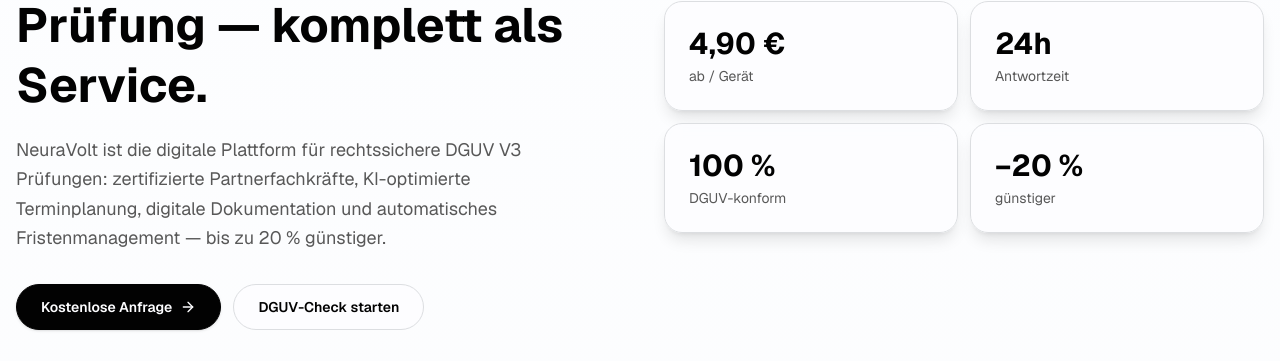
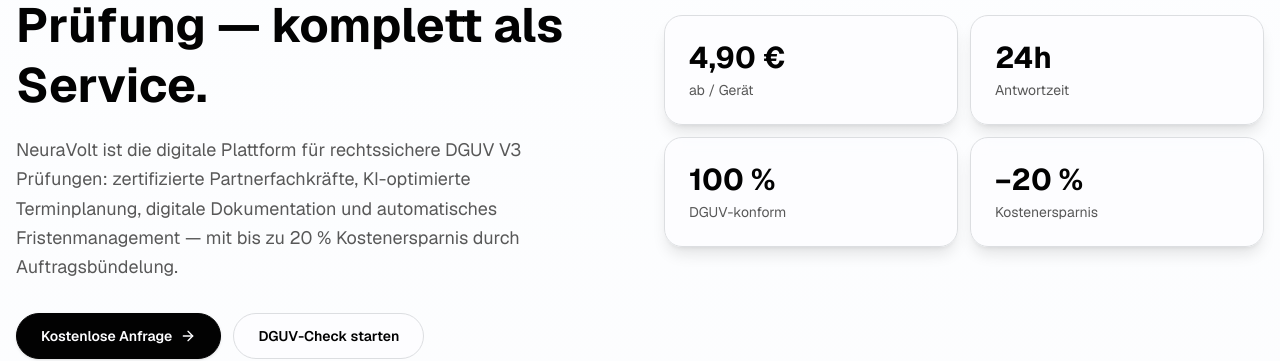
Before and after one commit to n1kborian/neuravolt-app, a Next.js app in the folder apps/marketing/: page /dguv-pruefung in a window 1280 px wide. Shown: the part 273-634 px from the top of the page. Built offline with nearby package versions, Linux system fonts and the light colour scheme; no server answers.

Commit message:
removing 20% billiger als markt

```diff
--- a/apps/marketing/src/app/angebote/PageClient.tsx
+++ b/apps/marketing/src/app/angebote/PageClient.tsx
@@ -11,7 +11,7 @@
   { icon: Shield, title: "Rechtssicher nach DGUV V3", desc: "Zertifizierte Elektrofachkräfte, konform zu VDE 0701/0702." },
   { icon: FileText, title: "Digitale Protokolle", desc: "Revisionssicher, sofort abrufbar, BG-konform." },
   { icon: Zap, title: "Fristen automatisch", desc: "Keine Frist mehr verpassen — wir erinnern rechtzeitig." },
-  { icon: TrendingDown, title: "Bis zu 20 % günstiger", desc: "Durch KI-gestützte Auftragsbündelung in der Region." },
+  { icon: TrendingDown, title: "Bis zu 20 % Kostenersparnis", desc: "Durch KI-gestützte Auftragsbündelung in der Region." },
 ];
 
 const priceBreakdown = [
--- a/apps/marketing/src/app/angebote/page.tsx
+++ b/apps/marketing/src/app/angebote/page.tsx
@@ -3,7 +3,7 @@
 export const metadata = {
   title: "Preise – DGUV V3 Prüfung ab 4,90 € pro Gerät | NeuraVolt Stuttgart",
   description:
-    "Transparente Preise für DGUV V3 Betriebsmittelprüfungen. Bis zu 20 % günstiger durch KI-Auftragsbündelung. Einmalprüfung ab 4,90 € oder Wartungspaket ab 3,90 €/Gerät/Monat. Kostenlose Anfrage.",
+    "Transparente Preise für DGUV V3 Betriebsmittelprüfungen. Bis zu 20 % Kostenersparnis durch KI-Auftragsbündelung. Ab 4,90 € pro Gerät, ohne Vertragsbindung. Kostenlose Anfrage.",
 };
 
 export default function Page() {
--- a/apps/marketing/src/app/branchen/PageClient.tsx
+++ b/apps/marketing/src/app/branchen/PageClient.tsx
@@ -75,7 +75,7 @@
   { icon: ShieldCheck, label: "Rechtssicher nach DGUV V3", sub: "Zertifizierte Elektrofachkräfte — konform zu VDE 0701/0702." },
   { icon: Clock, label: "Fristenmanagement inklusive", sub: "Automatische Erinnerungen vor jedem Prüfzyklus." },
   { icon: FileText, label: "Digitale Protokolle", sub: "Revisionssicher, sofort abrufbar, BG-konform." },
-  { icon: Sparkles, label: "Ab 4,90 € pro Gerät", sub: "Bis zu 20 % unter Marktpreis durch Auftragsbündelung." },
+  { icon: Sparkles, label: "Ab 4,90 € pro Gerät", sub: "Bis zu 20 % Kostenersparnis durch Auftragsbündelung." },
 ];
 
 const process = [
--- a/apps/marketing/src/app/dguv-pruefung/PageClient.tsx
+++ b/apps/marketing/src/app/dguv-pruefung/PageClient.tsx
@@ -10,7 +10,7 @@
   { value: "4,90 €",  label: "ab / Gerät" },
   { value: "24h",     label: "Antwortzeit" },
   { value: "100 %",   label: "DGUV-konform" },
-  { value: "−20 %",   label: "günstiger" },
+  { value: "−20 %",   label: "Kostenersparnis" },
 ];
 
 const leistungen = [
@@ -18,7 +18,7 @@
   { icon: Shield,       title: "Prüfung durch Fachkräfte", desc: "Zertifizierte Partnerfachkräfte aus unserem Netzwerk prüfen Ihre Betriebsmittel gemäß DGUV Vorschrift 3." },
   { icon: FileText,     title: "Digitale Dokumentation",   desc: "Prüfprotokoll sofort digital verfügbar, Prüfplaketten angebracht, rechtssicher archiviert." },
   { icon: Clock,        title: "Fristenmanagement",        desc: "Automatische Erinnerungen vor dem nächsten Prüftermin — nie wieder abgelaufene Fristen." },
-  { icon: Zap,          title: "KI-Auftragsbündelung",     desc: "Unsere KI bündelt Aufträge regional im Partnernetzwerk — so arbeiten Partner effizienter und Sie zahlen bis zu 20 % weniger als bei klassischen Anbietern." },
+  { icon: Zap,          title: "KI-Auftragsbündelung",     desc: "Unsere KI bündelt Aufträge regional im Partnernetzwerk — so arbeiten Partner effizienter und Sie profitieren von bis zu 20 % Kostenersparnis." },
   { icon: CheckCircle2, title: "Rundum-Schutz",            desc: "Vollständige Compliance ohne eigenen Aufwand — wir übernehmen alles." },
 ];
 
@@ -61,7 +61,7 @@
                   Rechtssichere DGUV-Prüfung — komplett als Service.
                 </h1>
                 <p className="text-muted-foreground text-lg leading-relaxed mb-8 max-w-xl">
-                  NeuraVolt ist die digitale Plattform für rechtssichere DGUV V3 Prüfungen: zertifizierte Partnerfachkräfte, KI-optimierte Terminplanung, digitale Dokumentation und automatisches Fristenmanagement — bis zu 20 % günstiger.
+                  NeuraVolt ist die digitale Plattform für rechtssichere DGUV V3 Prüfungen: zertifizierte Partnerfachkräfte, KI-optimierte Terminplanung, digitale Dokumentation und automatisches Fristenmanagement — mit bis zu 20 % Kostenersparnis durch Auftragsbündelung.
                 </p>
                 <div className="flex flex-wrap gap-3">
                   <Link href="/contact"
--- a/apps/marketing/src/app/dguv-pruefung/page.tsx
+++ b/apps/marketing/src/app/dguv-pruefung/page.tsx
@@ -3,7 +3,7 @@
 export const metadata = {
   title: "DGUV V3 Prüfung Stuttgart – Rechtssicherer Rundum-Service | NeuraVolt",
   description:
-    "DGUV V3 Betriebsmittelprüfung als Komplett-Service: zertifizierte Partnerfachkräfte, KI-optimierte Terminplanung, digitale Protokolle & automatisches Fristenmanagement. Bis zu 20 % günstiger. Ab 4,90 €/Gerät.",
+    "DGUV V3 Betriebsmittelprüfung als Komplett-Service: zertifizierte Partnerfachkräfte, KI-optimierte Terminplanung, digitale Protokolle & automatisches Fristenmanagement. Bis zu 20 % Kostenersparnis. Ab 4,90 €/Gerät.",
 };
 
 export default function Page() {
--- a/apps/marketing/src/app/fuer-unternehmen/PageClient.tsx
+++ b/apps/marketing/src/app/fuer-unternehmen/PageClient.tsx
@@ -8,7 +8,7 @@
 
 const benefits = [
   { icon: Clock,           title: "Zeit sparen",               desc: "Kein Koordinationsaufwand, keine Fristenverfolgung, keine Protokollpflege. Wir übernehmen alles." },
-  { icon: TrendingDown,    title: "Kosten reduzieren",         desc: "Bis zu 20 % unter Marktpreis — durch KI-gestützte Auftragsbündelung und unser Netzwerk zertifizierter Partner. Ab 4,90 € pro Gerät." },
+  { icon: TrendingDown,    title: "Kosten reduzieren",         desc: "Bis zu 20 % Kostenersparnis durch KI-gestützte Auftragsbündelung und unser Netzwerk zertifizierter Partner. Ab 4,90 € pro Gerät." },
   { icon: Shield,          title: "Haftungsrisiko eliminieren", desc: "100% compliant, rechtssicher dokumentiert, versicherungskonform. Sie sind auf der sicheren Seite." },
   { icon: BarChart3,       title: "Volle Transparenz",         desc: "Digitales Dashboard mit allen Prüfdaten, Fristen und Protokollen — jederzeit abrufbar." },
   { icon: HeadphonesIcon,  title: "Fester Ansprechpartner",    desc: "Im Wartungspaket erhalten Sie einen persönlichen Ansprechpartner bei NeuraVolt." },
--- a/apps/marketing/src/app/fuer-unternehmen/page.tsx
+++ b/apps/marketing/src/app/fuer-unternehmen/page.tsx
@@ -3,7 +3,7 @@
 export const metadata = {
   title: "DGUV V3 für Unternehmen – Outsourcing ohne Aufwand | NeuraVolt Stuttgart",
   description:
-    "DGUV V3 komplett auslagern: NeuraVolt übernimmt Prüfung, Dokumentation und Fristenmanagement — über ein Netzwerk zertifizierter Partner, KI-optimiert und bis zu 20 % günstiger als klassische Anbieter.",
+    "DGUV V3 komplett auslagern: NeuraVolt übernimmt Prüfung, Dokumentation und Fristenmanagement — über ein Netzwerk zertifizierter Partner, KI-optimiert mit bis zu 20 % Kostenersparnis durch Auftragsbündelung.",
 };
 
 export default function Page() {
--- a/apps/marketing/src/app/page.tsx
+++ b/apps/marketing/src/app/page.tsx
@@ -12,7 +12,7 @@
 export const metadata = {
   title: "NeuraVolt – DGUV V3 Prüfung Stuttgart & Region",
   description:
-    "NeuraVolt ist die digitale Plattform für DGUV V3 Betriebsmittelprüfungen in Stuttgart. Zertifizierte Partnerfachkräfte, KI-optimierte Auftragsbündelung, automatisches Fristenmanagement — bis zu 20 % günstiger. Ab 4,90 €/Gerät.",
+    "NeuraVolt ist die digitale Plattform für DGUV V3 Betriebsmittelprüfungen in Stuttgart. Zertifizierte Partnerfachkräfte, KI-optimierte Auftragsbündelung, automatisches Fristenmanagement — bis zu 20 % Kostenersparnis. Ab 4,90 €/Gerät.",
 };
 
 export default function HomePage() {
--- a/apps/marketing/src/components/home/ClusterSection.tsx
+++ b/apps/marketing/src/components/home/ClusterSection.tsx
@@ -59,7 +59,7 @@
     icon: TrendingDown,
     value: "step-6",
     title: "Ersparnis weitergeben",
-    body: "Die eingesparten Anfahrts- und Planungskosten geben wir direkt an Sie weiter. Durch Clusterung zahlen Sie bis zu 20 % weniger — ohne Abstriche bei Qualität oder Rechtssicherheit.",
+    body: "Die eingesparten Anfahrts- und Planungskosten geben wir direkt an Sie weiter. Durch Clusterung sind Kostenersparnisse von bis zu 20 % möglich — ohne Abstriche bei Qualität oder Rechtssicherheit.",
   },
 ];
 
--- a/apps/marketing/src/components/home/FAQSection.tsx
+++ b/apps/marketing/src/components/home/FAQSection.tsx
@@ -41,8 +41,8 @@
   {
     icon: TrendingDown,
     value: "item-7",
-    q: "Warum ist NeuraVolt günstiger als andere Anbieter?",
-    a: "NeuraVolt ist eine digitale Plattform, die über ein Netzwerk zertifizierter Elektrofachkraft-Partner arbeitet. Unsere KI bündelt Aufträge regional und zeitlich — die Partner können effizienter arbeiten, und wir geben diese Einsparungen direkt an Sie weiter. Das Ergebnis: Preise bis zu 20 % unter dem Marktüblichen, bei gleichem Qualitäts- und Rechtssicherheitsstandard.",
+    q: "Wie erzielt NeuraVolt die Kostenersparnis?",
+    a: "NeuraVolt ist eine digitale Plattform, die über ein Netzwerk zertifizierter Elektrofachkraft-Partner arbeitet. Unsere KI bündelt Aufträge regional und zeitlich — die Partner können effizienter arbeiten, und wir geben diese Einsparungen direkt an Sie weiter. Das Ergebnis: bis zu 20 % Kostenersparnis bei gleichem Qualitäts- und Rechtssicherheitsstandard.",
   },
   {
     icon: Building2,
--- a/apps/marketing/src/components/ui/ruixen-ui-hero.tsx
+++ b/apps/marketing/src/components/ui/ruixen-ui-hero.tsx
@@ -11,7 +11,7 @@
   { num: "4,90 €", label: "Pro Gerät",        sub: "zzgl. MwSt. · kein Vertrag nötig" },
   { num: "24h",    label: "Rückmeldung",      sub: "Angebot innerhalb eines Werktages" },
   { num: "100%",   label: "Rechtssicher",     sub: "Zertifizierte Elektrofachkräfte" },
-  { num: "−20 %",  label: "unter Marktpreis", sub: "Durch KI-gestützte Auftragsbündelung" },
+  { num: "−20 %",  label: "Kostenersparnis", sub: "Durch KI-gestützte Auftragsbündelung" },
 ];
 
 export default function HeroSection() {
@@ -20,7 +20,7 @@
   const features = [
     "Zugang zum NeuraVolt-Partnernetzwerk zertifizierter Elektrofachkräfte",
     "Prüfung durch zertifizierte Elektrofachkräfte — ohne Betriebsunterbrechung",
-    "Bis zu 20 % günstiger durch KI-gestützte Auftragsbündelung",
+    "Bis zu 20 % Kostenersparnis durch KI-gestützte Auftragsbündelung",
     "Automatisches Fristenmanagement inklusive",
   ];
 
@@ -85,7 +85,7 @@
                 transition={{ duration: 0.7, delay: 0.4, ease: "easeOut" }}
                 className="mt-6 text-lg text-muted-foreground max-w-2xl text-justify hyphens-auto"
               >
-                NeuraVolt ist die digitale Plattform für DGUV V3 Betriebsmittelprüfungen — mit einem Netzwerk zertifizierter Partner, KI-optimierter Terminplanung und automatischem Fristenmanagement. Bis zu 20 % günstiger als klassische Anbieter.
+                NeuraVolt ist die digitale Plattform für DGUV V3 Betriebsmittelprüfungen — mit einem Netzwerk zertifizierter Partner, KI-optimierter Terminplanung und automatischem Fristenmanagement. Bis zu 20 % Kostenersparnis durch intelligente Auftragsbündelung.
               </motion.p>
             </div>
 
```
